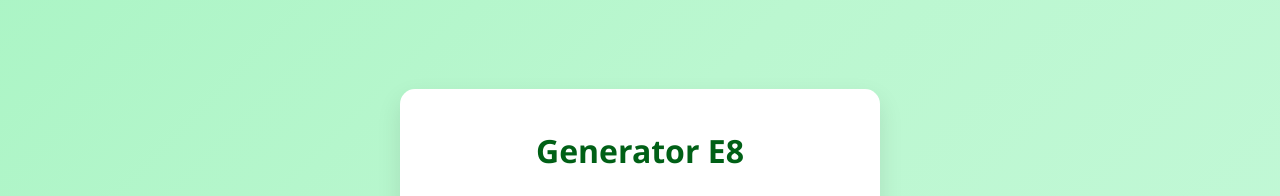
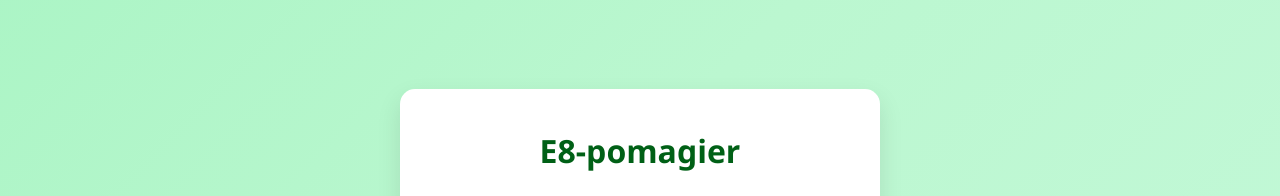
Before and after one commit to czajniknagazie/E8-pomagier, a website: page public/index.html in a window 1280 px wide. Shown: the top 196 px of the page. Drawn offline with Linux system fonts and the light colour scheme.

Commit message:
Update index.html

```diff
--- a/public/index.html
+++ b/public/index.html
@@ -13,7 +13,7 @@
 
     <div id="login-container" class="login-container">
         <div class="login-form">
-            <h2>Generator E8</h2>
+            <h2>E8-pomagier</h2>
 
             <div id="student-login-view">
                 <h3>Zaloguj się jako uczeń</h3>
```
